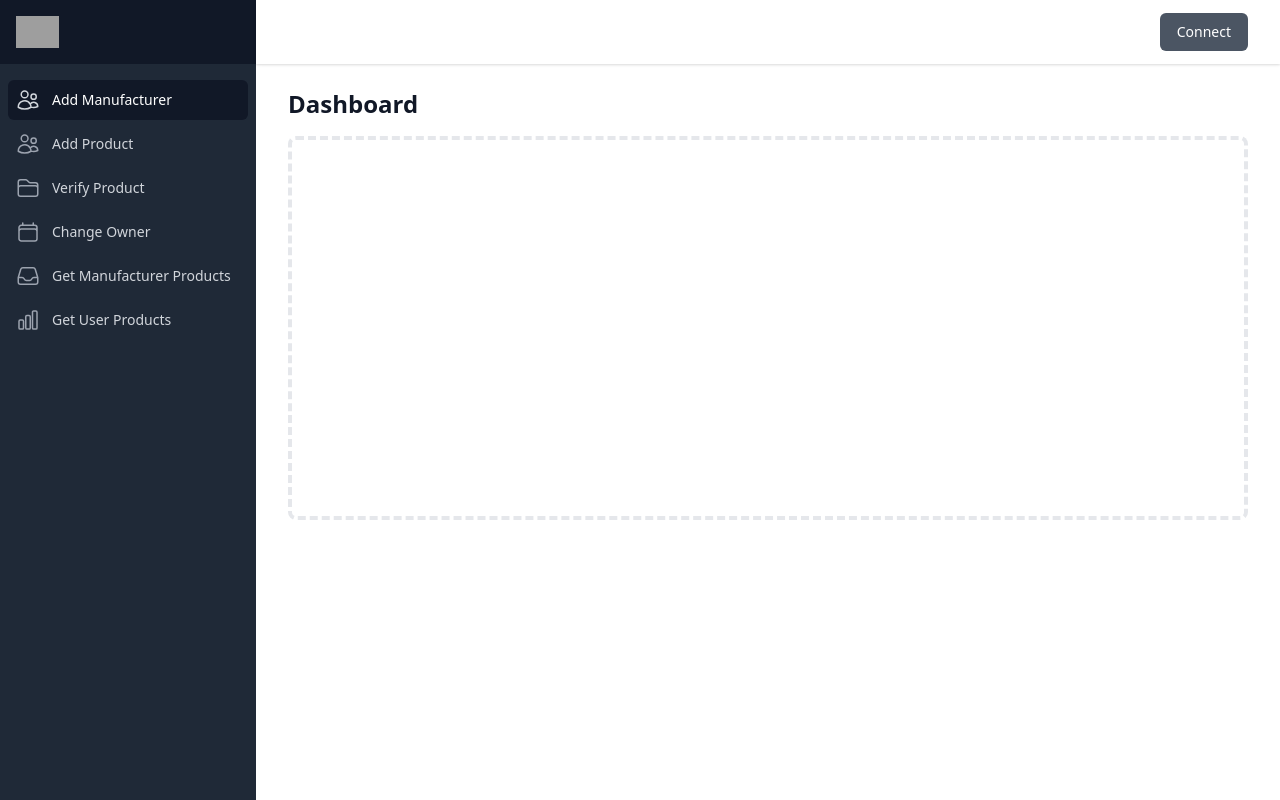
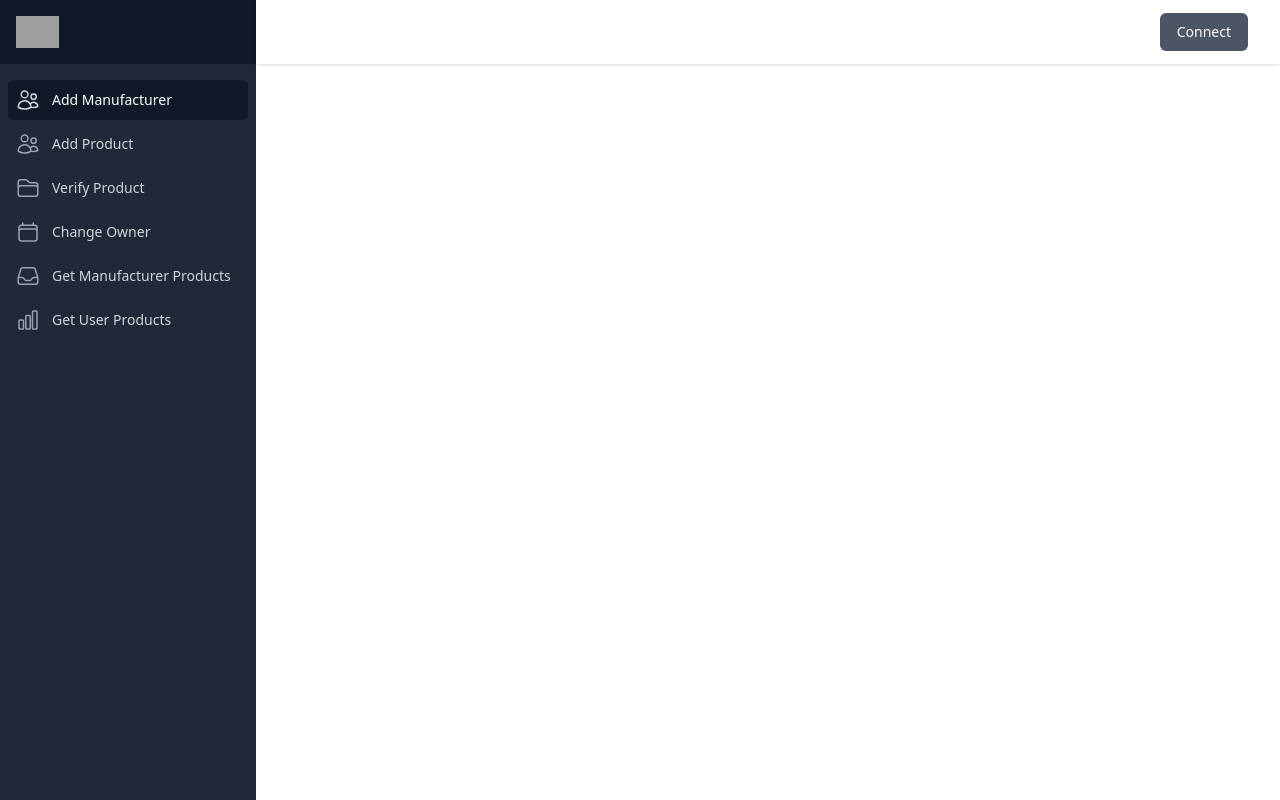
Before and after one commit to BahadurAliShah/Fake-Product-Identification-System, a React (Create React App) app: page / in a window 1280 px wide. Built offline with nearby package versions, Linux system fonts and the light colour scheme; grey boxes are pictures that could not be loaded.

Commit message:
Navigation added to sidebar

```diff
--- a/src/Components/verticalNavigation.js
+++ b/src/Components/verticalNavigation.js
@@ -13,7 +13,7 @@ import {useDispatch, useSelector} from "react-redux";
 import {SaveWEB3} from "../Redux/Actions/web3Actions";
 import Web3 from "web3";
 
-const navigation = [
+const navigationList = [
     {name: 'Add Manufacturer', href: '#', icon: UsersIcon, current: true},
     {name: 'Add Product', href: '#', icon: UsersIcon, current: false},
     {name: 'Verify Product', href: '#', icon: FolderIcon, current: false},
@@ -31,8 +31,16 @@ export default function VerticalNavigation() {
     const [sidebarOpen, setSidebarOpen] = useState(false)
     const dispatch = useDispatch();
     const web3 = useSelector(state => state.web3);
-    const state = useSelector(state => state);
-    console.log("State======================", state);
+
+    const [navigation, setNavigation] = useState([...navigationList])
+
+    const HandleNavigation = async (name) => {
+        let newNavigation = navigation.map((item) => {
+            item.name === name ? item.current = true : item.current = false;
+            return item;
+        });
+        setNavigation(newNavigation);
+    }
 
     const connect = async () => {
         if (web3.web3 === null) {
@@ -117,7 +125,7 @@ export default function VerticalNavigation() {
                                             {navigation.map((item) => (
                                                 <a
                                                     key={item.name}
-                                                    href={item.href}
+                                                    onClick={() => HandleNavigation(item.name)}
                                                     className={classNames(
                                                         item.current
                                                             ? 'bg-gray-900 text-white'
@@ -162,7 +170,9 @@ export default function VerticalNavigation() {
                                 {navigation.map((item) => (
                                     <a
                                         key={item.name}
-                                        href={item.href}
+                                        onClick={() => {
+                                            HandleNavigation(item.name)
+                                        }}
                                         className={classNames(
                                             item.current ? 'bg-gray-900 text-white' : 'text-gray-300 hover:bg-gray-700 hover:text-white',
                                             'group flex items-center px-2 py-2 text-sm font-medium rounded-md'
@@ -220,21 +230,6 @@ export default function VerticalNavigation() {
                             </div>
                         </div>
                     </div>
-
-                    <main className="flex-1">
-                        <div className="py-6">
-                            <div className="mx-auto max-w-7xl px-4 sm:px-6 md:px-8">
-                                <h1 className="text-2xl font-semibold text-gray-900">Dashboard</h1>
-                            </div>
-                            <div className="mx-auto max-w-7xl px-4 sm:px-6 md:px-8">
-                                {/* Replace with your content */}
-                                <div className="py-4">
-                                    <div className="h-96 rounded-lg border-4 border-dashed border-gray-200"/>
-                                </div>
-                                {/* /End replace */}
-                            </div>
-                        </div>
-                    </main>
                 </div>
             </div>
         </>
```
